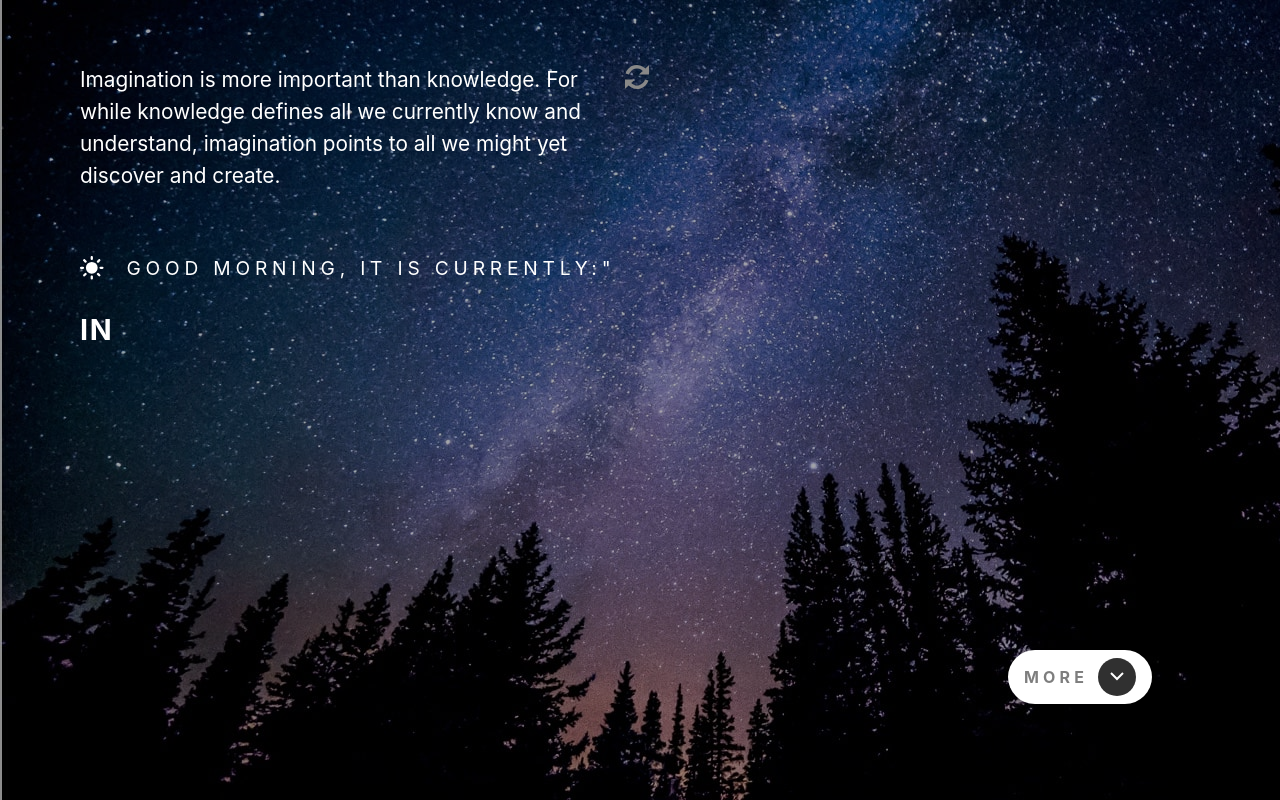
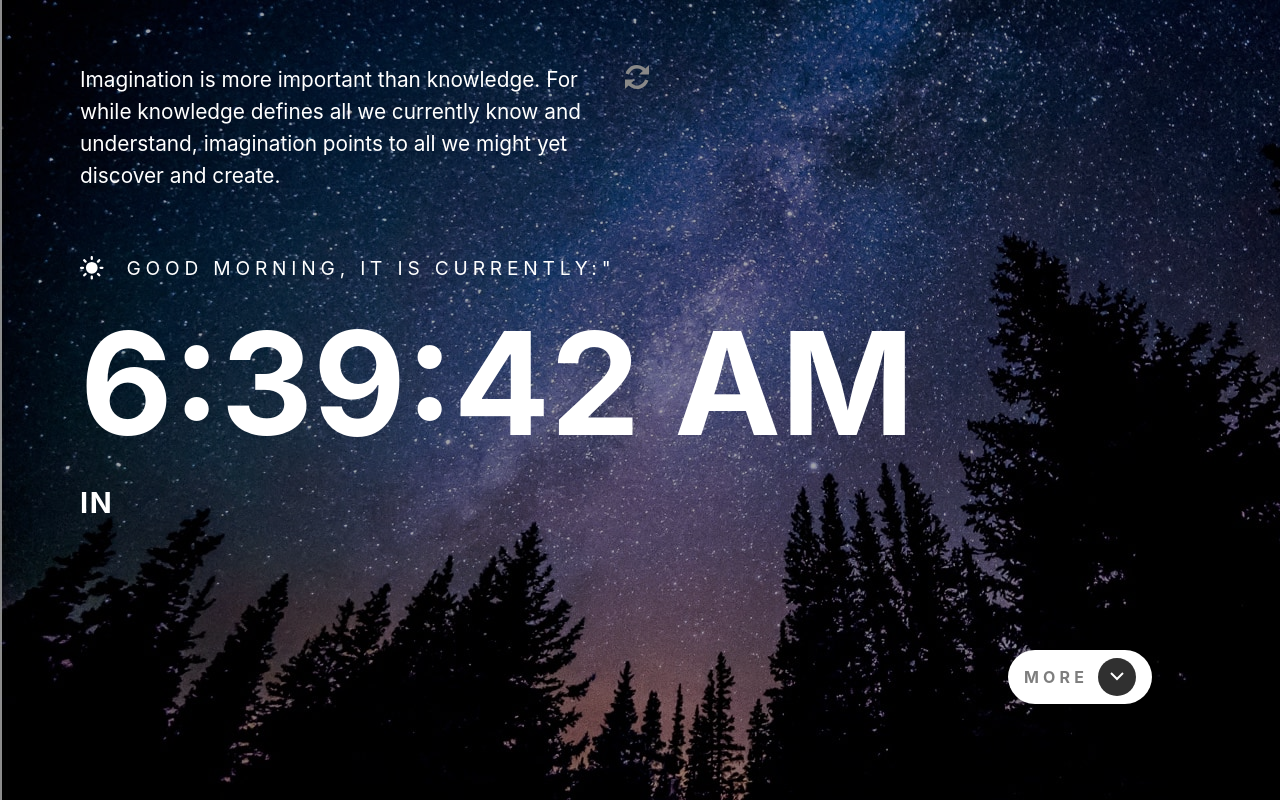
Before and after one commit to chiomaubaezuonu/clock-app, a React (Create React App) app: page / in a window 1280 px wide. Built offline with nearby package versions, Linux system fonts and the light colour scheme; no server answers.

Commit message:
Integrated useEffect and setInterval so the timer can update in real time

```diff
--- a/src/App.tsx
+++ b/src/App.tsx
@@ -70,6 +70,16 @@ function App() {
     }
     fetchTime()
   }, [])
+
+  useEffect(() => {
+    const intervalId = setInterval(() => {
+      const newTime = new Date().toLocaleTimeString();
+      setTime(newTime);
+    }, 1000); // Update time every second (1000 milliseconds)
+
+    return () => clearInterval(intervalId); // Cleanup function to clear interval on unmount
+  }, []);
+
   return (
     <div className={`${hour >= 5 ? "night": "day"}`}>
 
```
